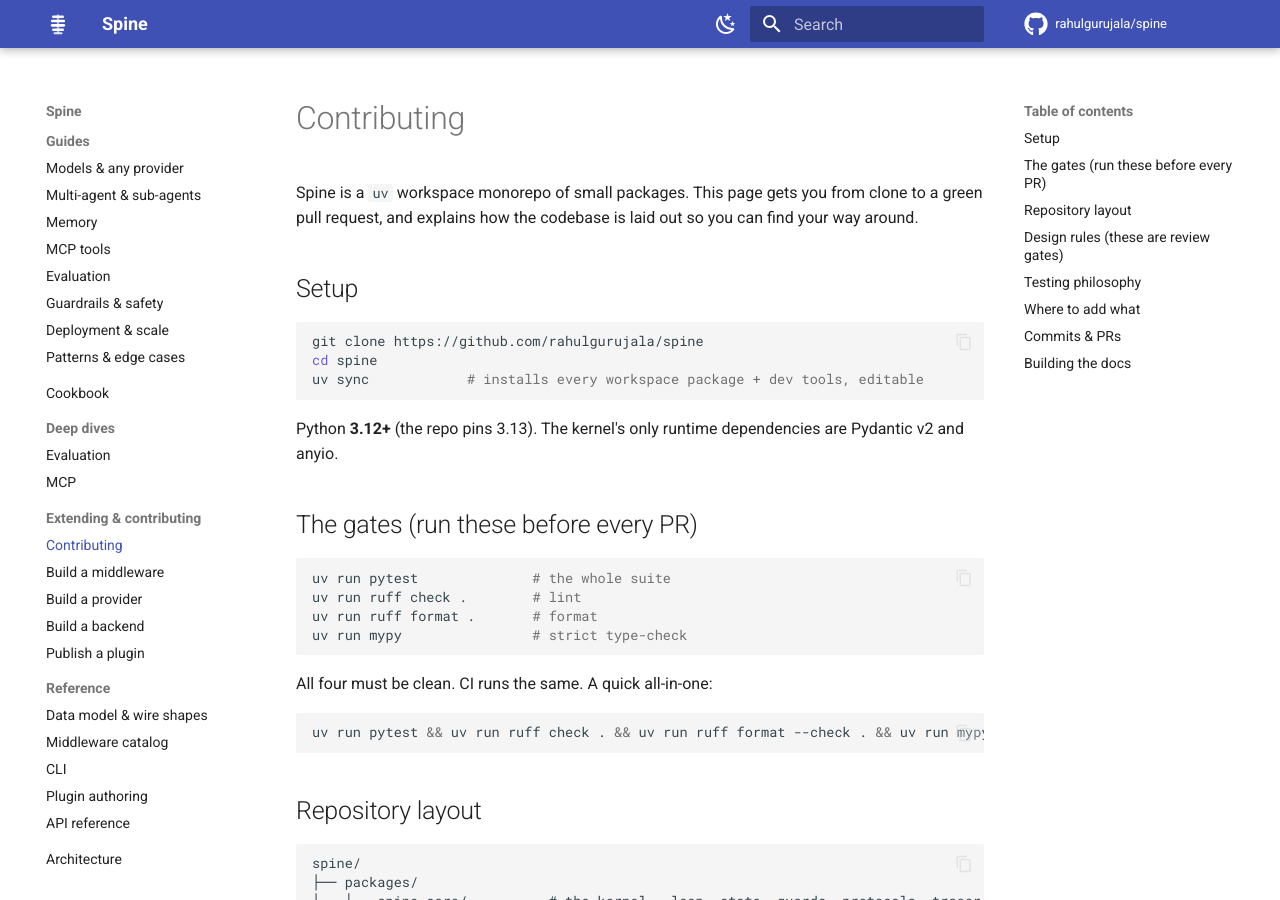
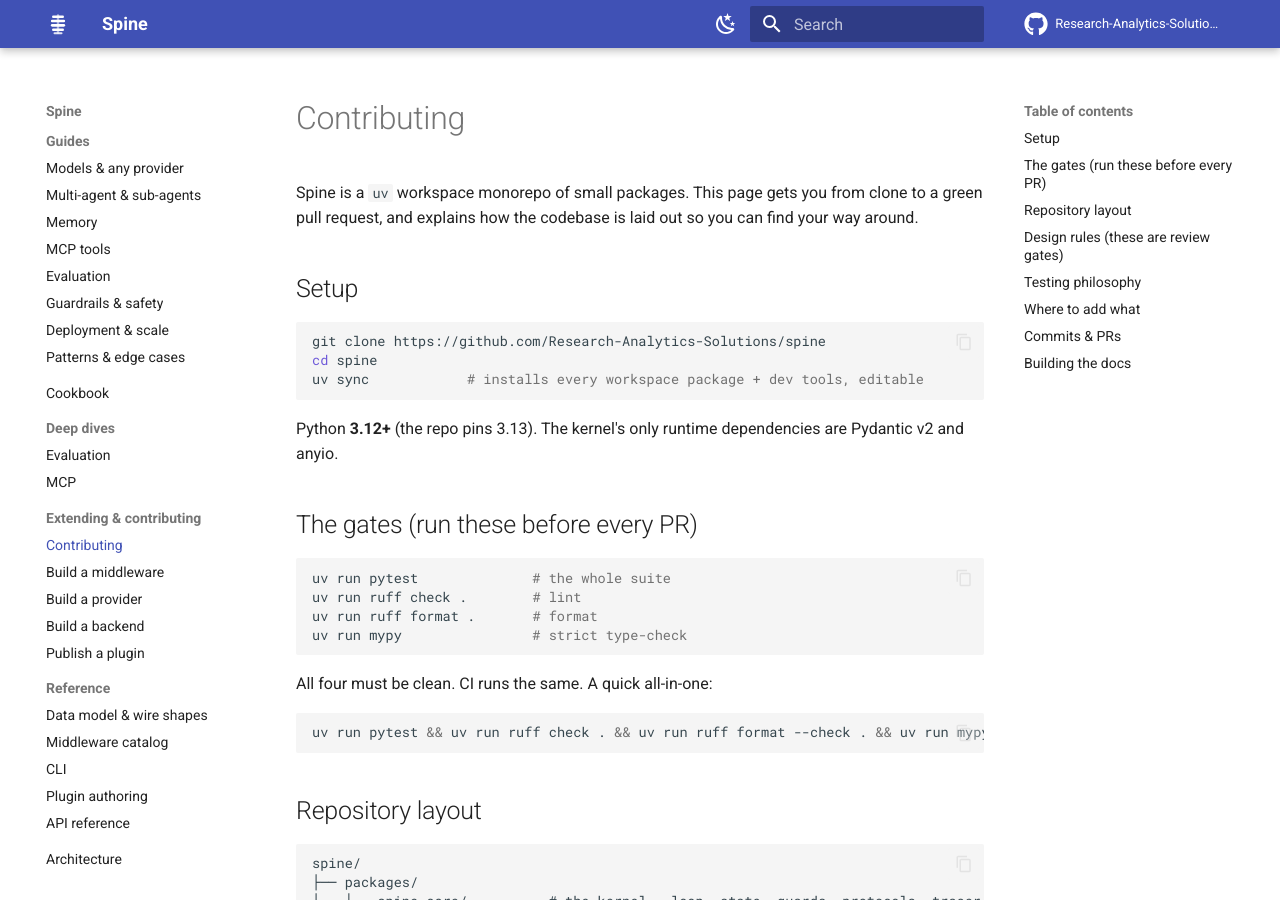
Before and after one commit to Research-Analytics-Solutions/spine, an MkDocs documentation site: the page built from docs/contributing.md, in a window 1280 px wide and 900 px high. Built offline with MkDocs 1.6.1 and Material for MkDocs 9.7.7, drawn with Linux system fonts in a browser that asks for light colours; comment, search, counter and statistics services are not loaded.

Commit message:
chore: point URLs at Research-Analytics-Solutions/spine
Repo: github.com/Research-Analytics-Solutions/spine
Docs (GitHub Pages, org name lowercased): research-analytics-solutions.github.io/spine

````diff
--- a/docs/contributing.md
+++ b/docs/contributing.md
@@ -7,7 +7,7 @@ can find your way around.
 ## Setup
 
 ```bash
-git clone https://github.com/rahulgurujala/spine
+git clone https://github.com/Research-Analytics-Solutions/spine
 cd spine
 uv sync            # installs every workspace package + dev tools, editable
 ```
--- a/mkdocs.yml
+++ b/mkdocs.yml
@@ -1,8 +1,8 @@
 site_name: Spine
 site_description: A lightweight, modular, protocol-native runtime for production AI agents.
-site_url: https://rahulgurujala.github.io/spine/
-repo_url: https://github.com/rahulgurujala/spine
-repo_name: rahulgurujala/spine
+site_url: https://research-analytics-solutions.github.io/spine/
+repo_url: https://github.com/Research-Analytics-Solutions/spine
+repo_name: Research-Analytics-Solutions/spine
 copyright: Copyright &copy; 2026 Rahul Gurujala — MIT License
 
 theme:
@@ -45,7 +45,7 @@ extra_css:
 extra:
   social:
     - icon: fontawesome/brands/github
-      link: https://github.com/rahulgurujala/spine
+      link: https://github.com/Research-Analytics-Solutions/spine
 
 markdown_extensions:
   - admonition
````
Also changed, not shown: README.md (+10 -10 lines), 1 other file.
